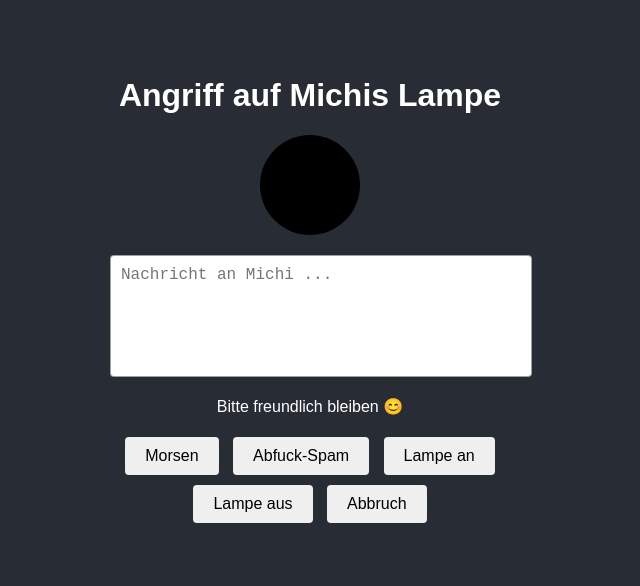
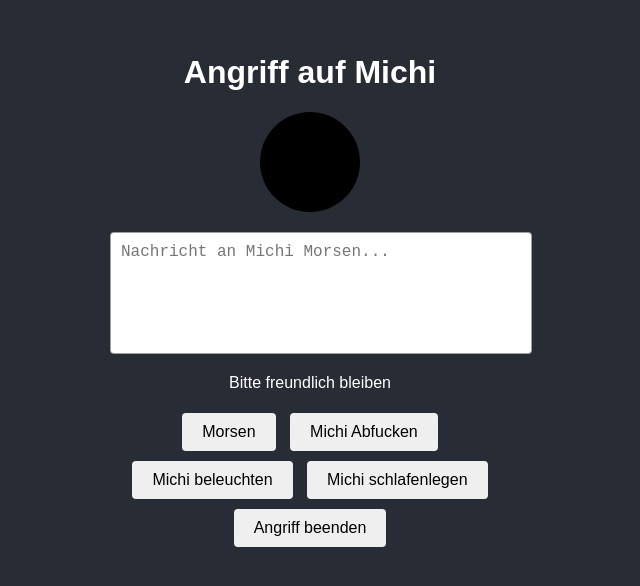
Before and after one commit to finnenen/Michi_Strapazieren, a plain HTML site: page index.html in a window 1280 px wide. Shown: the part 108-694 px from the top of the page, without its empty margins (330-970 px from the left). Drawn offline with Linux system fonts and the light colour scheme.

Commit message:
joa2.333333

```diff
--- a/index.html
+++ b/index.html
@@ -10,16 +10,16 @@
 
 <body>
     <div class="container">
-        <h1>Angriff auf Michis Lampe</h1>
+        <h1>Angriff auf Michi</h1>
         <div class="lamp" id="lamp"></div>
-        <textarea id="message" placeholder="Nachricht an Michi ..."></textarea>
-        <p id="friendly-note">Bitte freundlich bleiben 😊</p>
+        <textarea id="message" placeholder="Nachricht an Michi Morsen..."></textarea>
+        <p id="friendly-note">Bitte freundlich bleiben</p>
         <div class="buttons">
             <button onclick="blinkMorse()">Morsen</button>
-            <button onclick="startSpam()">Abfuck-Spam</button>
-            <button onclick="toggleLight(true)">Lampe an</button>
-            <button onclick="toggleLight(false)">Lampe aus</button>
-            <button onclick="abortAction()">Abbruch</button>
+            <button onclick="startSpam()">Michi Abfucken</button>
+            <button onclick="toggleLight(true)">Michi beleuchten</button>
+            <button onclick="toggleLight(false)">Michi schlafenlegen</button>
+            <button onclick="abortAction()">Angriff beenden</button>
         </div>
     </div>
     <script src="script.js"></script>
```
